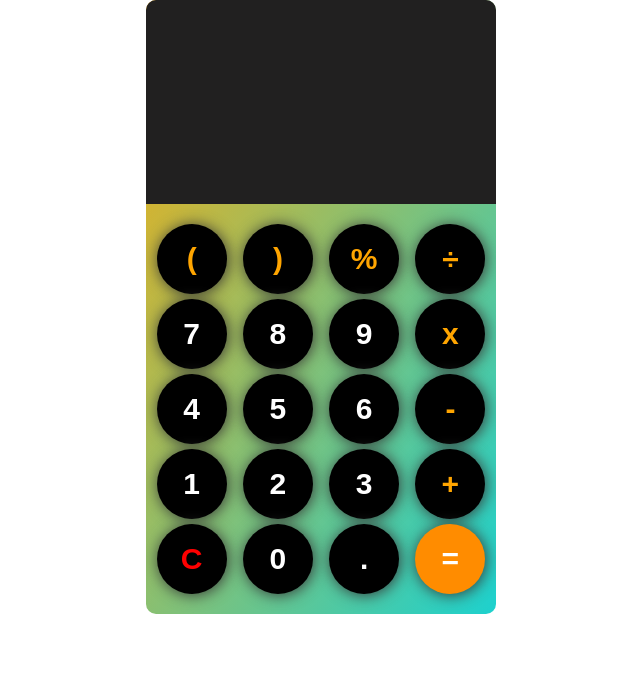
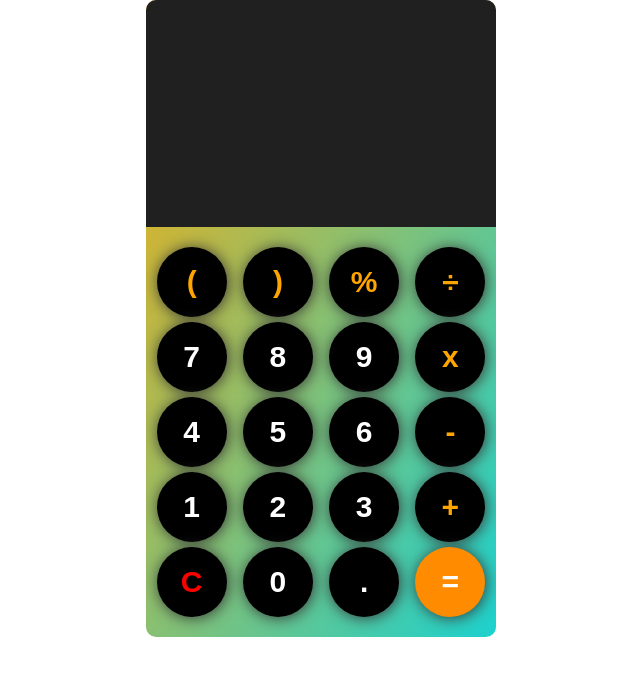
Before and after one commit to chari00/sbc-week5-NPM-TDD, a plain HTML site: page index.html in a window 1280 px wide. Shown: the whole page, without its empty margins (319-959 px from the left). Drawn offline with Linux system fonts and the light colour scheme.

Commit message:
change padding and font weight to input field.

```diff
--- a/assests/css/style.css
+++ b/assests/css/style.css
@@ -23,8 +23,8 @@ body {
 
 #screen {
   width: 100%;
-  padding: 150px 15px 25px 25px;
-  font-size: 1.25rem;
+  padding: 170px 15px 25px 25px;
+  font-size: 1.4rem;
   text-align: right;
   font-weight: 700;
   background-color: rgb(33, 32, 32);
```
